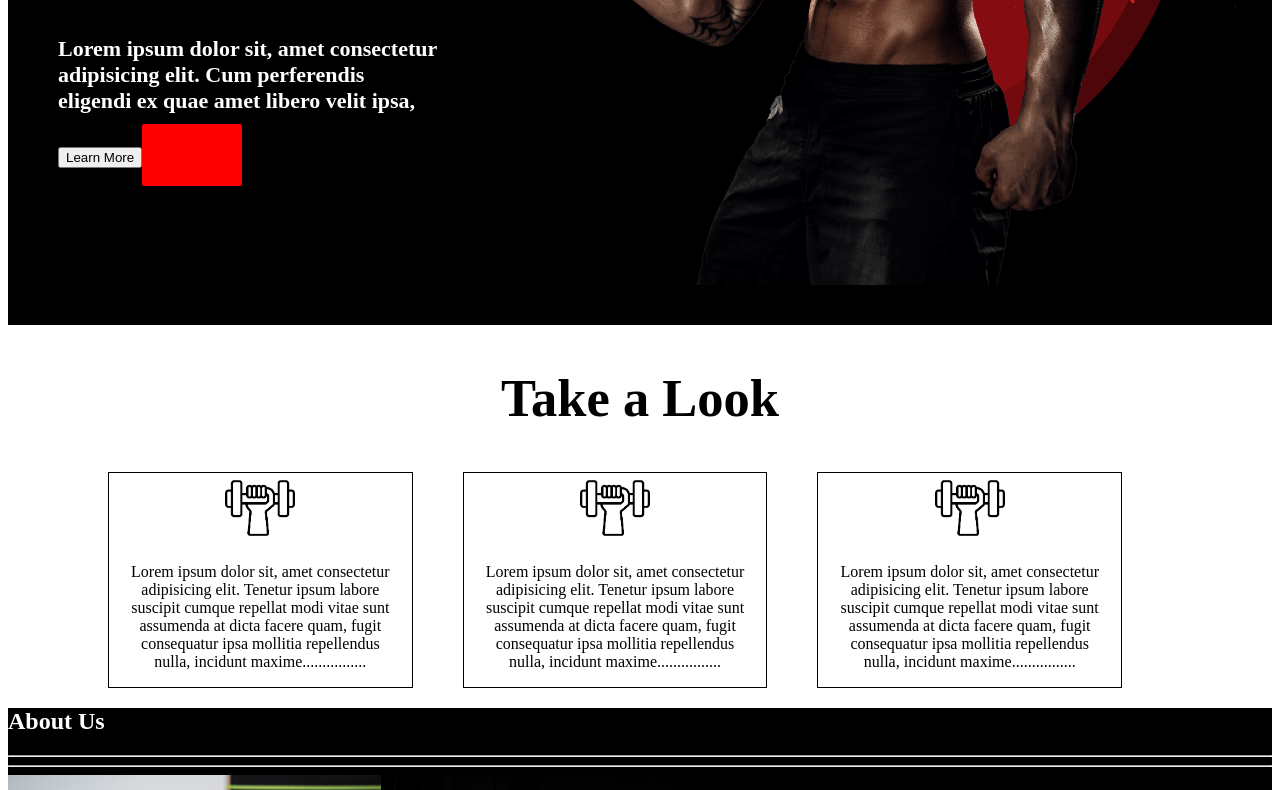
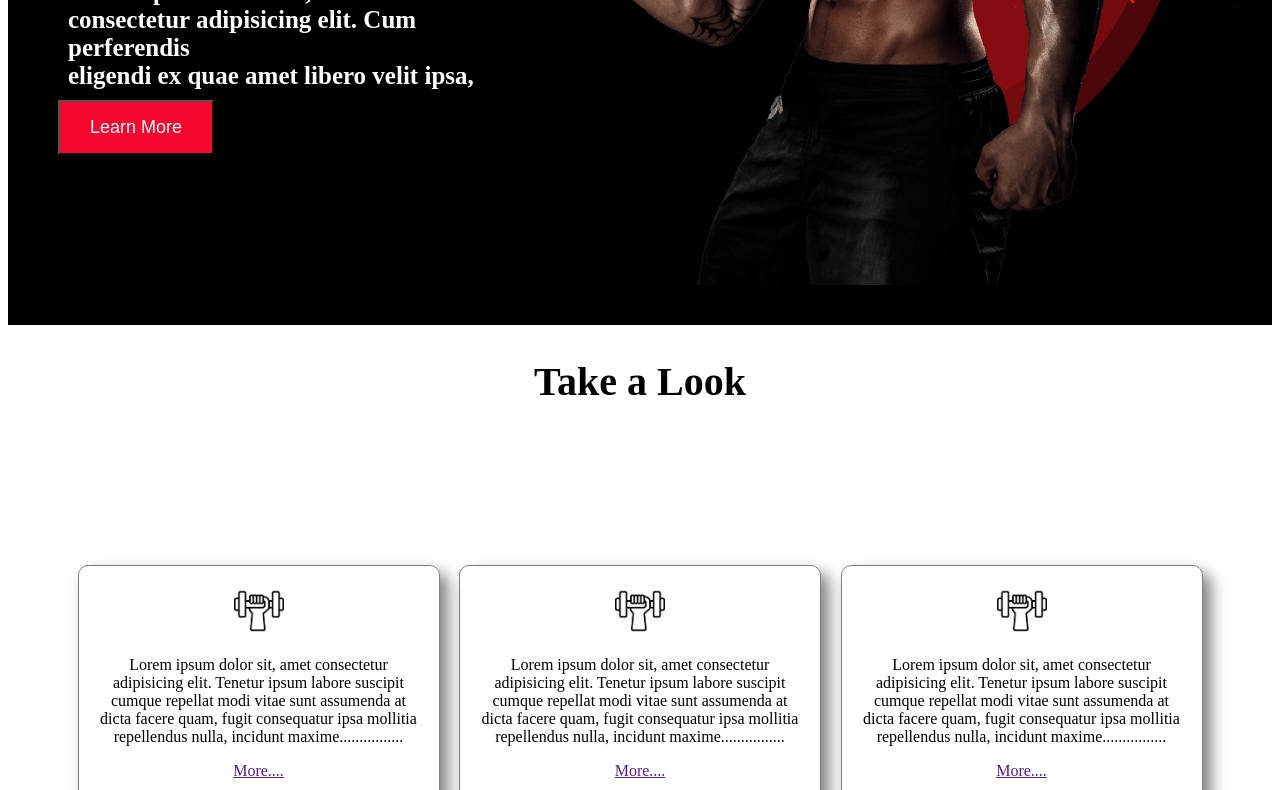
Before and after one commit to shameemmonir/gym-fitness, a plain HTML site: page index.html in a window 1280 px wide. Shown: the part 560-1350 px from the top of the page. Drawn offline with Linux system fonts and the light colour scheme.

Commit message:
card section added

```diff
--- a/index.html
+++ b/index.html
@@ -27,9 +27,8 @@
                 <div class="banner-description">
                     <h2 class="banner-text">Lorem ipsum dolor sit amet.</h2>
                     <h1 class="title1">A Reason of Your Health <br> Join Today</h1>
-                    <h2 class="para-gym">Lorem ipsum dolor sit, amet consectetur adipisicing elit. Cum  perferendis <br>eligendi ex quae amet libero velit ipsa,</h2>
-                    <button>Learn More</button>
-                    <a id="btn-more" href="#"></a>
+                    <h2 class="text">Lorem ipsum dolor sit, amet consectetur adipisicing elit. Cum  perferendis <br>eligendi ex quae amet libero velit ipsa,</h2>
+                    <button class="banner-btn">Learn More</button>
                 </div>
             </div>
             <div class="banner-right">
@@ -39,25 +38,35 @@
     </div>
   </section>
   <section>
-    <div>
-        <div class="take-look">
-            <h1>Take a Look</h1>
-        </div>
-        <div class="icon-area">
-            <div  class="gym-para">
-                <img id="gym-img" src="images/package/icon1.png" alt="" width="70" height="70">
-                <p>Lorem ipsum dolor sit, amet consectetur adipisicing elit. Tenetur ipsum labore suscipit cumque repellat modi vitae sunt assumenda at dicta facere quam, fugit consequatur ipsa mollitia repellendus nulla, incidunt maxime................</p>
-            </div>
-            <div class="gym-para">
-                <img id="gym-img" src="images/package/icon1.png" alt="" width="70" height="70">
-                <p>Lorem ipsum dolor sit, amet consectetur adipisicing elit. Tenetur ipsum labore suscipit cumque repellat modi vitae sunt assumenda at dicta facere quam, fugit consequatur ipsa mollitia repellendus nulla, incidunt maxime................</p>
-            </div>
-            <div class="gym-para">
-                <img  id="gym-img" src="images/package/icon1.png" alt="" width="70" height="70">
-                <p>Lorem ipsum dolor sit, amet consectetur adipisicing elit. Tenetur ipsum labore suscipit cumque repellat modi vitae sunt assumenda at dicta facere quam, fugit consequatur ipsa mollitia repellendus nulla, incidunt maxime................</p>
+        <h1 class="title2">Take a Look</h1>
+    <div class="section-two">
+        <div class="card1">
+            <div class="card-description">
+                <img  class="gym-icon" src="images/package/icon1.png" alt="">
+                <p>
+                    Lorem ipsum dolor sit, amet consectetur adipisicing elit. Tenetur ipsum labore suscipit cumque repellat modi vitae sunt assumenda at dicta facere quam, fugit consequatur ipsa mollitia repellendus nulla, incidunt maxime................
+                </p>
+                <a href="">More....</a>
             </div>
         </div>
-
+        <div class="card1">
+            <div class="card-description">
+                <img  class="gym-icon" src="images/package/icon1.png" alt="">
+                <p>
+                    Lorem ipsum dolor sit, amet consectetur adipisicing elit. Tenetur ipsum labore suscipit cumque repellat modi vitae sunt assumenda at dicta facere quam, fugit consequatur ipsa mollitia repellendus nulla, incidunt maxime................
+                </p>
+                <a href="">More....</a>
+            </div>
+        </div>
+        <div class="card1">
+            <div class="card-description">
+                <img  class="gym-icon" src="images/package/icon1.png" alt="">
+                <p>
+                    Lorem ipsum dolor sit, amet consectetur adipisicing elit. Tenetur ipsum labore suscipit cumque repellat modi vitae sunt assumenda at dicta facere quam, fugit consequatur ipsa mollitia repellendus nulla, incidunt maxime................
+                </p>
+                <a href="">More....</a>
+            </div>
+        </div>
     </div>
   </section>
   <section class="about-us-area">
--- a/style.css
+++ b/style.css
@@ -36,75 +36,48 @@
     font-size: 60px;
     color: white;
     font-weight: bold;
+    margin: 10px;
 }
-
-
-
-
-
-
-.img-gym{
-    width: 100%;
-    height: 100vh;
-}
-.gym-background{
-    background-color: black;
-}
-.gym-join{
-    display: flex;
-    margin-left: 80px;
-    padding-bottom: 80px;
-}
-.heading{
-    color: red;
-}
-.gym-text{
-    margin-top: 200px;
-}
-.gym-health{
-    color: white;
-    font-size: 60px;
-}
-.para-gym{
-    color: white;
-    font-size: 22px;
-    margin-bottom: 30px;
-}
-#btn-more{
-    background-color: red;
-    color: white;
-    padding-left: 50px;
-    padding-right: 50px;
-    padding-top: 20px;
-    padding-bottom: 20px;
-    border-radius: 2px;
-    text-decoration: none;
-    font-size: 20px;
-}
-.icon-area{
-    display: flex;
-    margin-left: 100px;
-    margin-right: 100px;
-}
-.take-look{
-    text-align: center;
-    font-size: 35px;
-}
-.gym-para{
-    border: 1px solid black;
-    text-align: center;
-    margin-right: 50px;
-    padding-left: 20px;
-    padding-right: 20px;
-}
-.about-us-area{
-    background-color: black;
+.text{
+    font-size: 25px;
+    margin: 10px;
     color: white;
 }
-.experience{
+.banner-btn{
+    padding: 15px 30px;
+    background-color: rgb(244, 6, 45);
+    font-size: 18px;
+    color: white;
+}
+.title2{
+    text-align: center;
+    font-size: 40px;
+    font-weight: bold;
+    margin-bottom: 20px;
+}
+.section-two{
+    margin-top: 70px;
+    padding: 50px;
     display: flex;
+    justify-content: space-evenly;
 }
-.workout-area{
-    background-image: url(images/shape/Group_33094_1.png);
-    background-position: center;
+.card1{
+    width: 320px;
+    height: 250px;
+    border: 1px solid gray;
+    text-align: center;
+    box-shadow: 8px 8px 16px gray;
+    padding: 20px;
+    border-radius: 10px;
+    margin-top: 40px;
+    transition: .8ms;
+
 }
+.card1:hover{
+    border: 1px solid rgb(243, 29, 29);
+    margin-top: 0px;
+    transition: .8ms;
+}
+.gym-icon{
+    width: 50px;
+}
```
